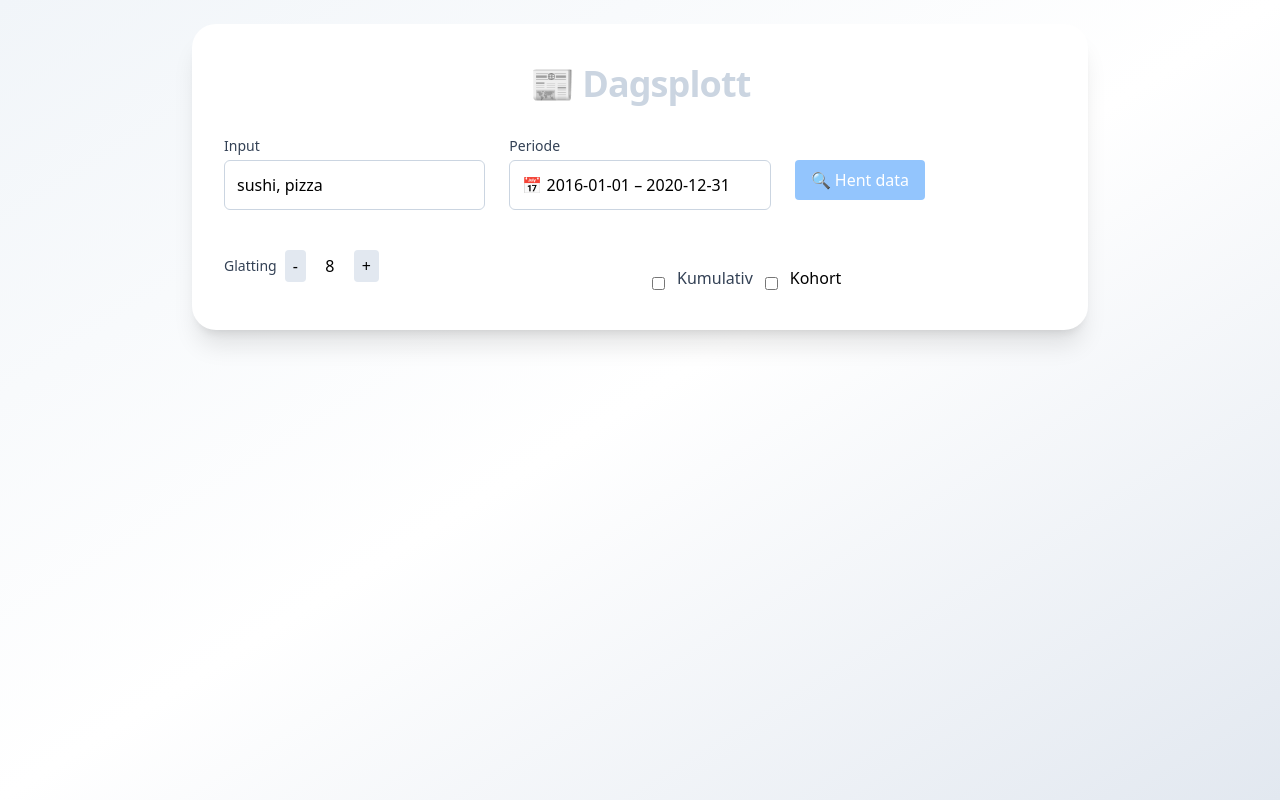
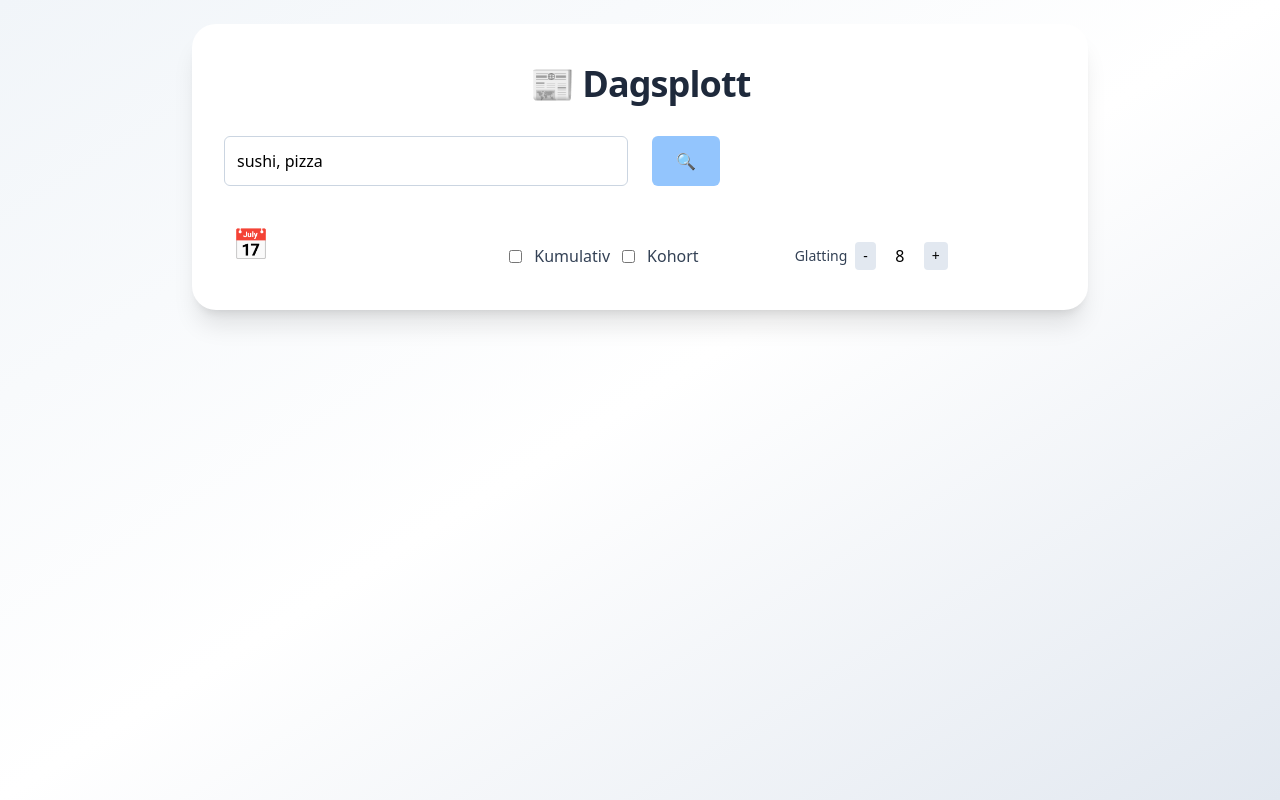
Before and after one commit to Yoonsen/dagsplott, a React (Vite) app: page / in a window 1280 px wide. Built offline with nearby package versions, Linux system fonts and the light colour scheme; the HTML template or start-up script is replaced by a standard one.

Commit message:
adjustments

```diff
--- a/src/App.jsx
+++ b/src/App.jsx
@@ -243,11 +243,12 @@ const downloadCSV = () => {
   return (
 <div className="min-h-screen bg-gradient-to-br from-slate-100 via-white to-slate-200 p-6 font-sans">
   <div className="max-w-4xl mx-auto bg-white shadow-xl rounded-3xl px-8 py-10 space-y-8">
-        <h3 className="text-4xl font-bold text-center text-slate-300 tracking-tight">📰 Dagsplott</h3>
+    <h1 className="text-4xl font-bold text-center text-slate-800 tracking-tight">📰 Dagsplott</h1>
 
-        <div className="grid grid-cols-1 sm:grid-cols-3 gap-6">
-          <div>
-            <label className="block text-sm font-medium text-slate-700 mb-1">Input</label>
+    {/* First Row: Input and Fetch */}
+    <div className="grid grid-cols-1 sm:grid-cols-2 gap-6">
+      <div className="w-full">
+        {/* <label className="block text-sm font-medium text-slate-700 mb-1">Input</label> */}
         <input
           className="w-full border border-slate-300 p-3 rounded-md focus:ring-2 focus:ring-blue-500 focus:outline-none bg-white"
           value={word}
@@ -256,69 +257,90 @@ const downloadCSV = () => {
           placeholder="pizza, sushi"
         />
       </div>
+      <div className="flex justify-center sm:justify-start">
+        <button
+          onClick={fetchData}
+          className="w-auto px-6 py-2 bg-blue-300 text-white rounded-md hover:bg-blue-400 focus:outline-none"
+        >
+          🔍
+        </button>
+      </div>
+    </div>
+
+    {/* Second Row: Date (with Calendar), Cohort, Cumulative, Smoothing */}
+    <div className="grid grid-cols-1 sm:grid-cols-3 gap-6">
+      {/* Date Button (Calendar icon) */}
       <div className="relative">
-              <label className="block text-sm font-medium text-slate-700 mb-1">Periode</label>
         <button
           onClick={() => setShowDatePopup(!showDatePopup)}
-                className="w-full border border-slate-300 p-3 rounded-md bg-white focus:ring-2 focus:ring-blue-500 flex items-center justify-between"
+          className="p-2 text-3xl text-slate-700 focus:outline-none"
         >
-                📅 {startDate} – {endDate}
+          📅
         </button>
 
         {showDatePopup && (
           <div className="absolute z-10 bg-white border border-slate-300 rounded-md shadow-md mt-2 p-4 space-y-2 w-full">
             <div>
-                    <label className="block text-xs text-slate-600">Fra</label>
-                    <input type="date" value={startDate} onChange={e => setStartDate(e.target.value)} className="w-full border border-slate-300 p-2 rounded" />
+              <label className="block text-xs text-slate-600">Start</label>
+              <input
+                type="date"
+                value={startDate}
+                onChange={e => setStartDate(e.target.value)}
+                className="w-full border border-slate-300 p-2 rounded"
+              />
             </div>
             <div>
-                    <label className="block text-xs text-slate-600">Til</label>
-                    <input type="date" value={endDate} onChange={e => setEndDate(e.target.value)} className="w-full border border-slate-300 p-2 rounded" />
+              <label className="block text-xs text-slate-600">End</label>
+              <input
+                type="date"
+                value={endDate}
+                onChange={e => setEndDate(e.target.value)}
+                className="w-full border border-slate-300 p-2 rounded"
+              />
             </div>
           </div>
         )}
       </div>
-  <div className="pt-6">
-    <button className="bg-blue-300 text-white px-4 py-2 rounded" onClick={fetchData}>
-      🔍 Hent data
-    </button>
+
+      {/* Kumulativ and Kohort checkboxes */}
+      <div className="flex items-center gap-3 pt-6">
+        <input
+          type="checkbox"
+          id="cumulative"
+          checked={cumulative}
+          onChange={e => setCumulative(e.target.checked)}
+        />
+        <label htmlFor="cumulative" className="text-slate-700">Kumulativ</label>
+
+        <input
+          type="checkbox"
+          id="cohort"
+          checked={cohort}
+          onChange={e => setCohort(e.target.checked)}
+        />
+        <label htmlFor="cohort" className="text-slate-700">Kohort</label>
       </div>
 
-        </div>
-
-        <div className="grid grid-cols-1 sm:grid-cols-2 gap-6">
-            <div className="flex items-center gap-2">
+      {/* Smoothing controls */}
+      <div className="flex items-center gap-2 pt-6">
         <label className="text-sm text-slate-700">Glatting</label>
         <button
-                className="px-2 py-1 bg-slate-200 rounded"
+          className="px-2 py-1 bg-slate-200 rounded text-sm"
           onClick={() => setSmooth(s => Math.max(1, s - 1))}
         >-</button>
         <span className="w-8 text-center">{smooth}</span>
         <button
-                className="px-2 py-1 bg-slate-200 rounded"
+          className="px-2 py-1 bg-slate-200 rounded text-sm"
           onClick={() => setSmooth(s => Math.min(31, s + 1))}
         >+</button>
       </div>
-
-          <div className="flex items-end gap-3 pt-6">
-            <input type="checkbox" id="cumulative" checked={cumulative} onChange={e => setCumulative(e.target.checked)} />
-            <label htmlFor="cumulative" className="text-slate-700">Kumulativ</label>
-              <input type="checkbox" id="cohort" checked={cohort} onChange={e => setCohort(e.target.checked)} />
-<label htmlFor="cohort">Kohort</label>
-          </div>
     </div>
 
-
-
+    {/* Graph */}
     {loading && <p className="text-center text-blue-600">Loading...</p>}
     {data && (
       <div className="pt-4 max-h-[70vh] sm:max-h-[80vh] overflow-y-auto">
-            <Line
-                ref={chartRef}
-                data={data}
-                  options={{
-                onClick: (event) => handleChartClick(event, chartRef.current), // Pass both event and chart instance
-              }} />
+        <Line ref={chartRef} data={data} />
       </div>
     )}
 
@@ -333,8 +355,8 @@ const downloadCSV = () => {
         </button>
       </div>
     )}
-
   </div>
 </div>
+
   );
 }
```
Also changed, not shown: src/.ipynb_checkpoints/App-checkpoint.jsx. Lines whose indentation alone changed are shown as unchanged.
